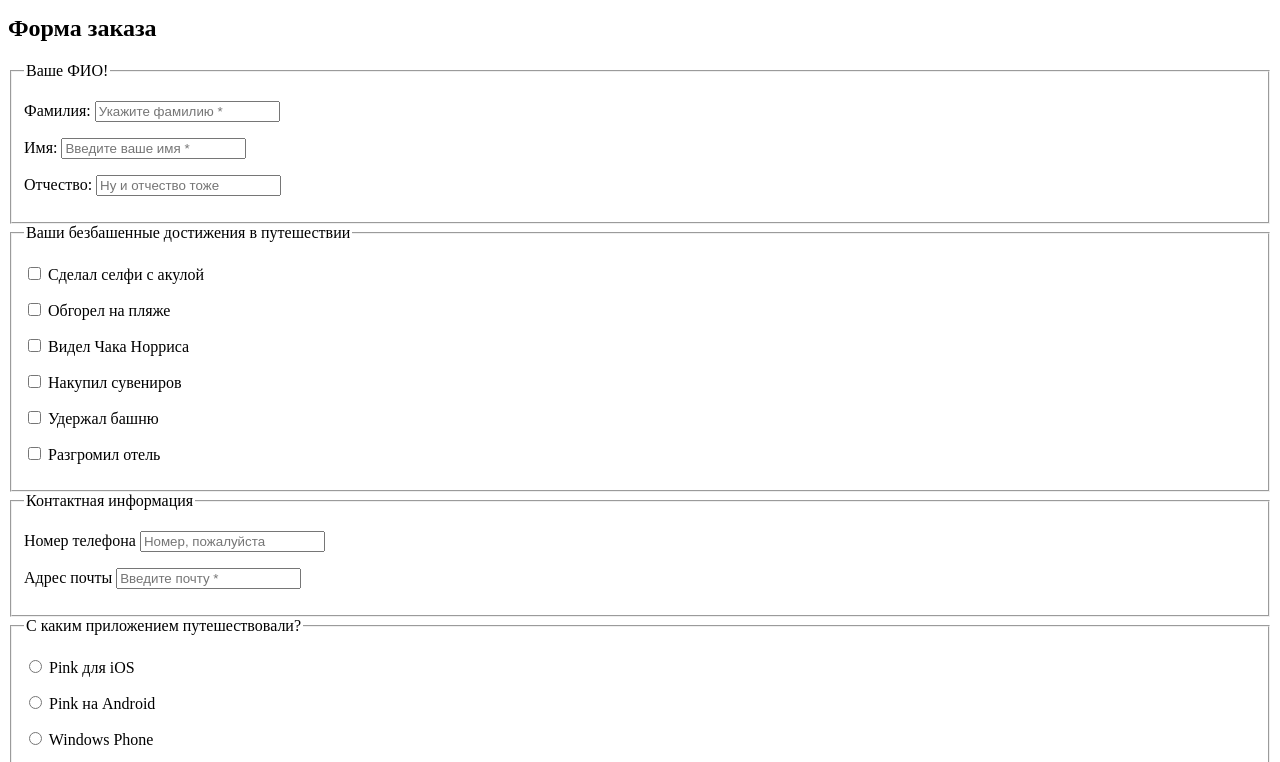
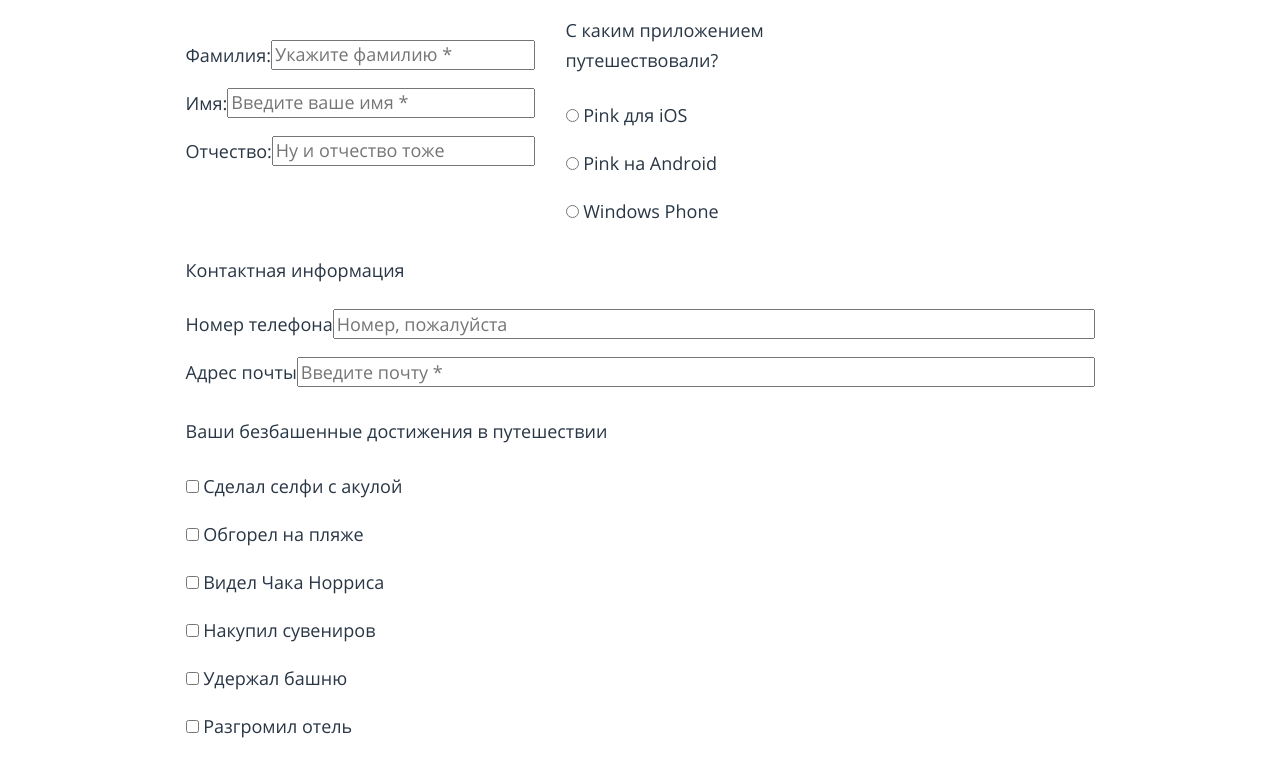
Before and after one commit to LozTaras/Pink, a plain HTML site: page form.html in a window 1280 px wide. Shown: the part 232-994 px from the top of the page. Drawn offline with Linux system fonts and the light colour scheme; the site is published under a folder, as on GitHub Pages, so addresses that start at the root find nothing; files whose address does not match are found by name.

Commit message:
fix style link

```diff
--- a/form.html
+++ b/form.html
@@ -4,7 +4,7 @@
     <meta charset="UTF-8">
     <meta name="viewport" content="width=device-width,initials-cale=1">
     <title>Pink</title>
-    <link rel="stylesheet" href="/css/style.css">
+    <link rel="stylesheet" href="css/style.css">
   </head>
   <body>
     <header class="page-header">
--- a/index.html
+++ b/index.html
@@ -4,7 +4,7 @@
     <meta charset="UTF-8">
     <meta name="viewport" content="width=device-width,initials-cale=1">
     <title>Pink</title>
-    <link rel="stylesheet" href="/css/style.min.css">
+    <link rel="stylesheet" href="css/style.min.css">
   </head>
   <body>
     <header class="page-header">
```
Also changed, not shown: photo.html (+1 -1 lines).
